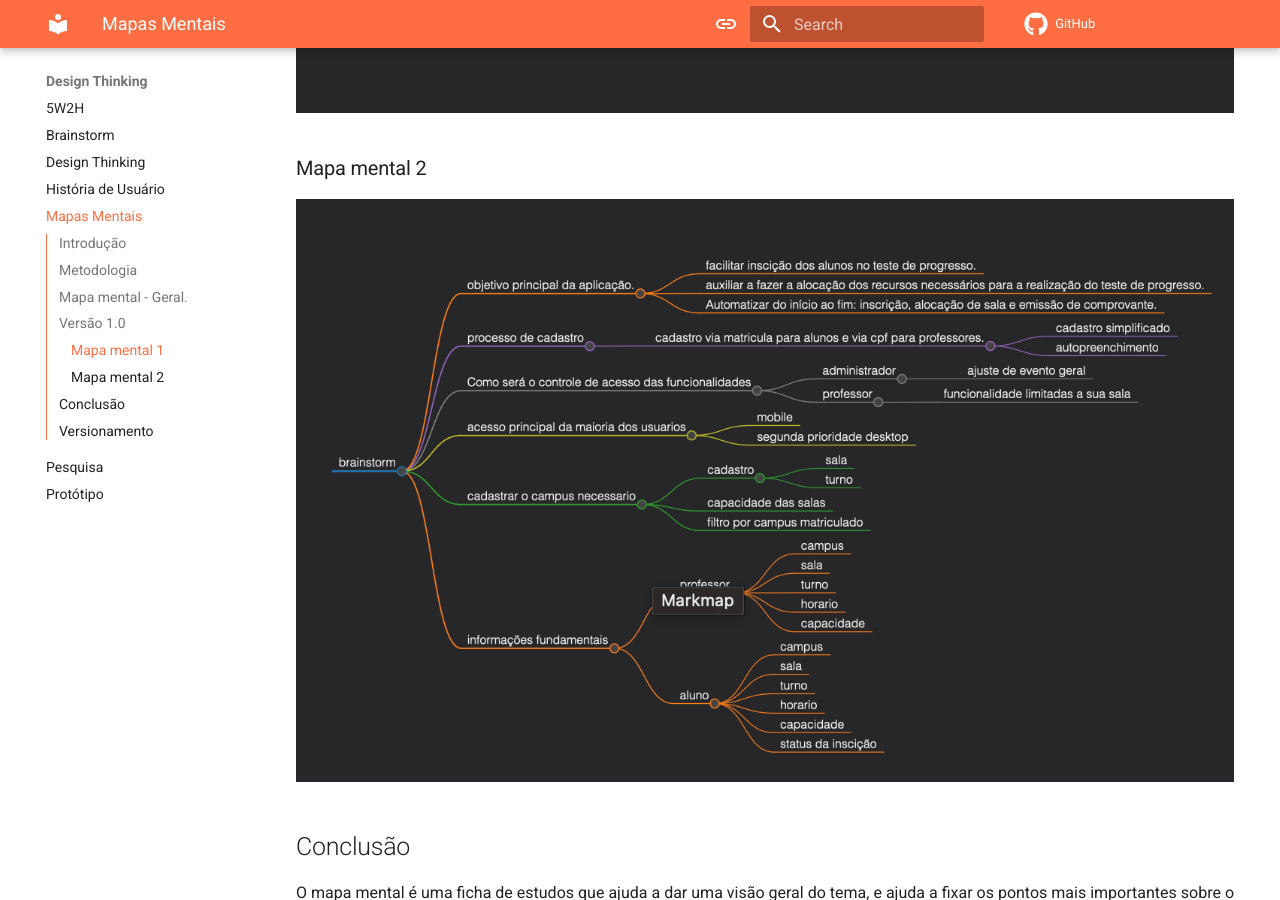
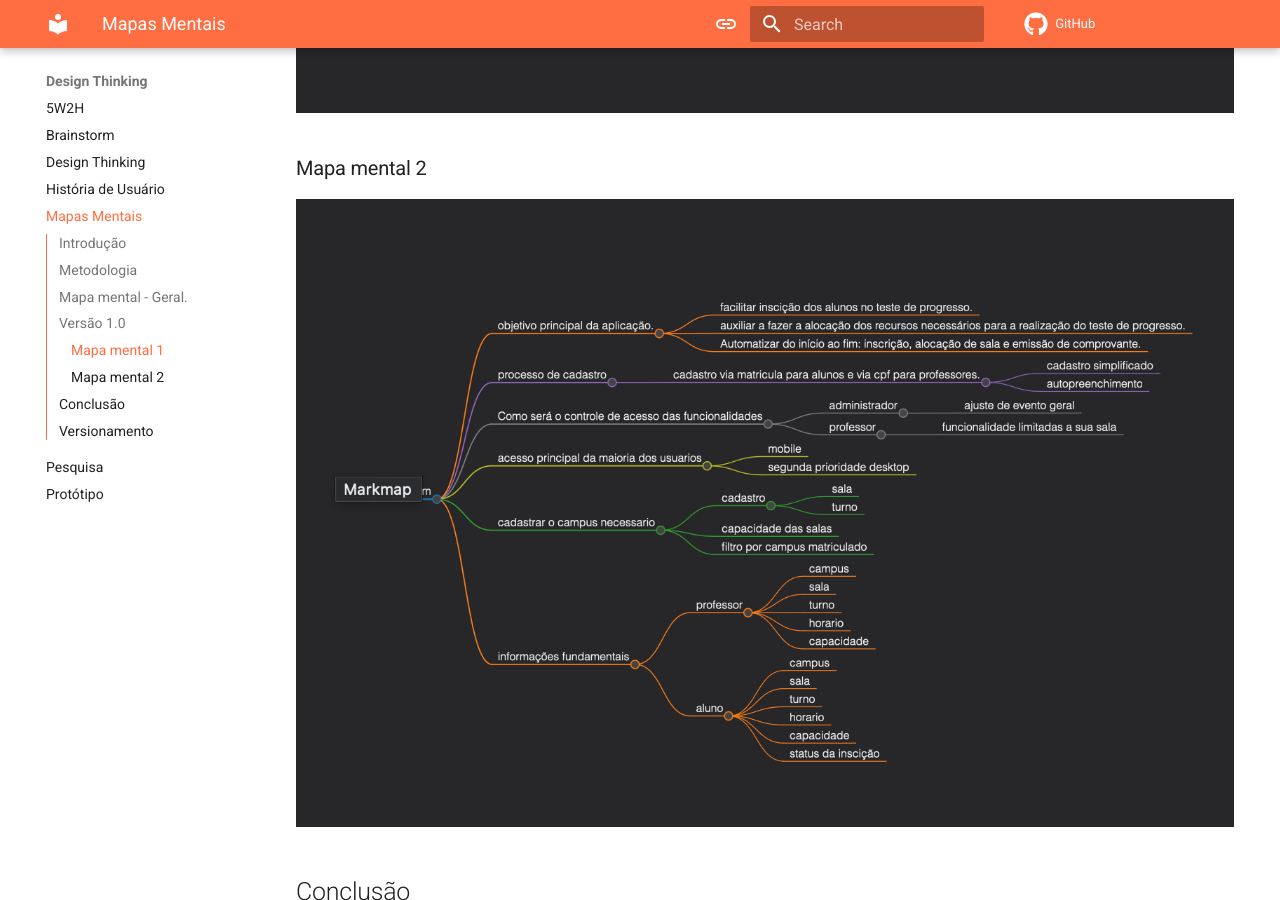
Before and after one commit to Projetos-de-Extensao/PECDI_26.2_8002_II, an MkDocs documentation site: the page built from docs/_Design Thinking/mapa_mental.md, in a window 1280 px wide and 900 px high, scrolled down 1253 px. Built offline with MkDocs 1.6.1 and Material for MkDocs 9.7.7, drawn with Linux system fonts in a browser that asks for light colours; comment, search, counter and statistics services are not loaded.

Commit message:
ajuste mapa mental brainstorm

```diff
--- a/docs/_Design Thinking/mapa_mental.md
+++ b/docs/_Design Thinking/mapa_mental.md
@@ -25,7 +25,7 @@ Foi levantado um ponto importante sobre o app e, assim, foi produzido o mapa men
 
 ### Mapa mental 2
 
-![ Mapa Mental Brainstorm](MapaMentalBS.png)
+![ Mapa Mental Brainstorm](MapaMentalBs.png)
 
 ## Conclusão
 
```
Also changed, not shown: docs/_Design Thinking/MapaMentalBS.png (deleted), docs/_Design Thinking/MapaMentalBs.png (added).
